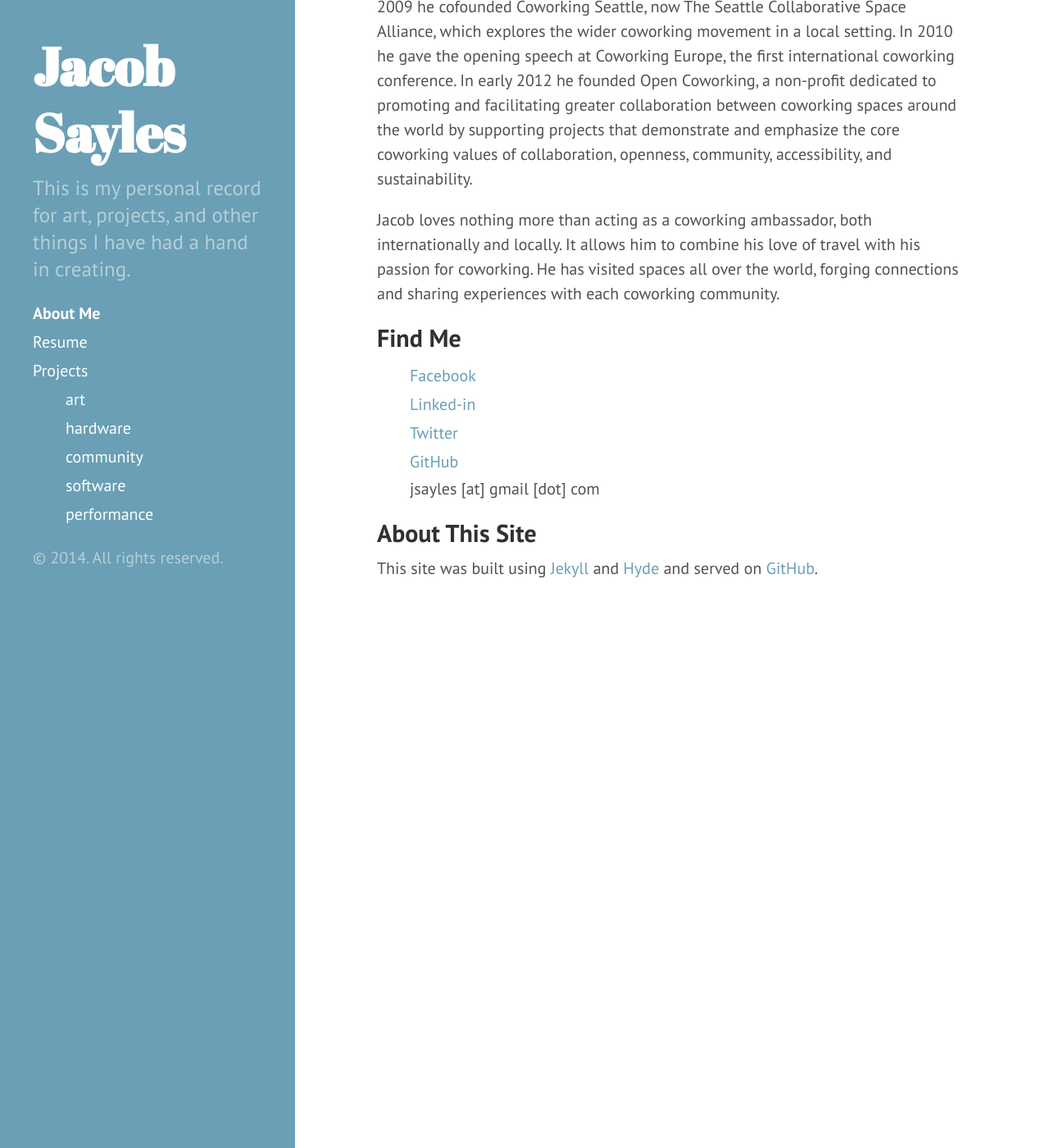
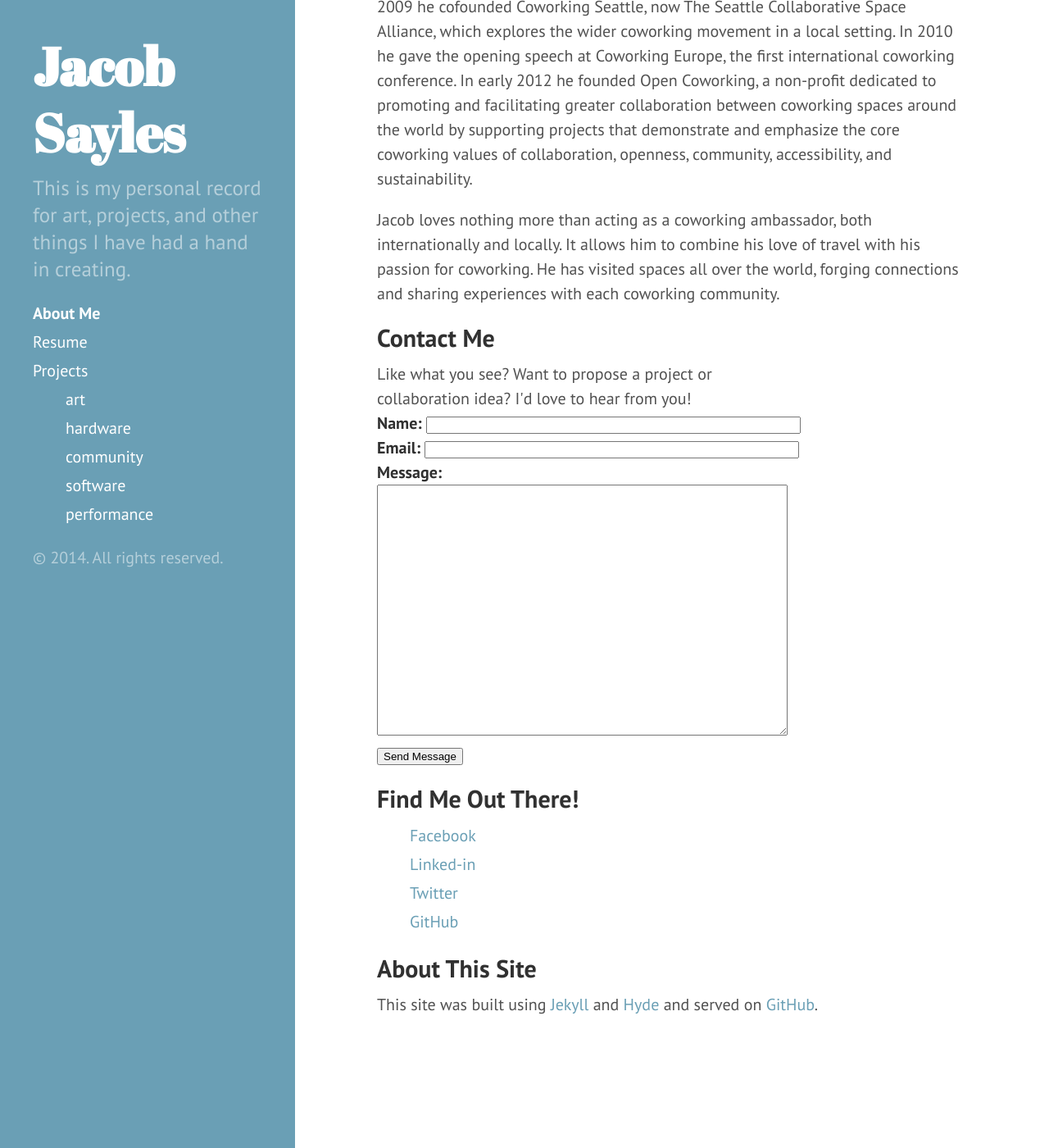
Before and after one commit to jsayles/jsayles.github.io, a Jekyll site: the page built from about.md, in a window 1280 px wide and 1400 px high, scrolled down 574 px. Shown: the whole window at 82% size. Built offline with Jekyll 4.4.1, drawn with Linux system fonts in a browser that asks for light colours; Markdown is read by kramdown in place of the engine named in the settings.

Commit message:
new contact form

```diff
--- a/about.md
+++ b/about.md
@@ -24,13 +24,31 @@ locally. It allows him to combine his love of travel with his passion for cowork
 has visited spaces all over the world, forging connections and sharing experiences with
 each coworking community.
 
-## Find Me
+## Contact Me
+<div style="width: 440px;">
+  Like what you see?  Want to propose a project or collaboration idea?  I'd love to hear from you!
+</div>
+<form action="https://getsimpleform.com/messages?form_api_token=a5acebf6aafcb84c7141f5772d044e7f" method="post">
+  <input type='hidden' name='redirect_to' value='http://jacobsayles.com' />
+  <strong>Name:</strong>
+  <input type='name' size='54' name='name' />
+  <br/>
+
+  <strong>Email:</strong>
+  <input type='email' size='54' name='email' />
+  <br/>
+
+  <strong>Message:</strong><br/>
+  <textarea name="message" rows="20" cols="60"></textarea><br/>
+  <input type='submit' value='Send Message' />
+</form>
+
+## Find Me Out There!
 <ul>
 <li><a class="sidebar-nav-item" href="{{ site.facebook_url }}">Facebook</a></li>
 <li><a class="sidebar-nav-item" href="{{ site.linkedin_url }}">Linked-in</a></li>
 <li><a class="sidebar-nav-item" href="{{ site.twitter_url }}">Twitter</a></li>
 <li><a class="sidebar-nav-item" href="{{ site.github_url }}">GitHub</a></li>
-<li>jsayles [at] gmail [dot] com</li>
 </ul>
 
 ## About This Site
```
